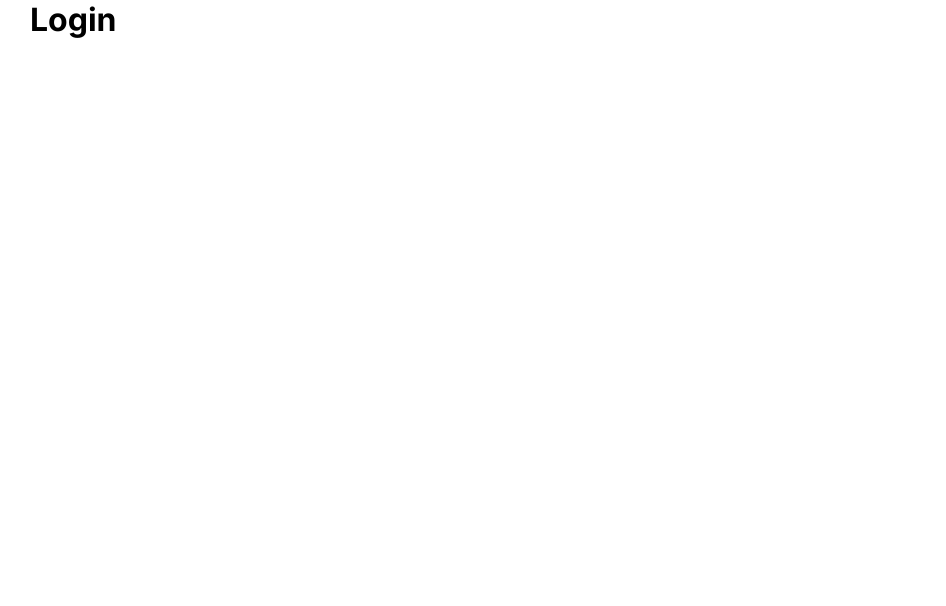
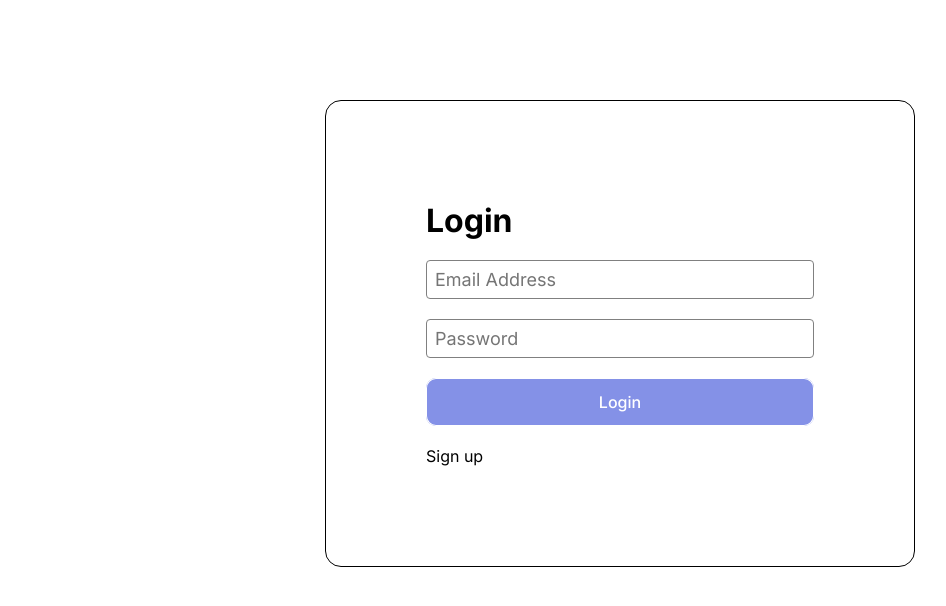
Before and after one commit to notHisu/StartupViet, a Next.js app: page /login in a window 1280 px wide. Shown: the top 606 px of the page, without its empty margins (20-966 px from the left). Built offline with nearby package versions, Linux system fonts and the light colour scheme.

Commit message:
update login

```diff
--- a/src/app/login/login.module.css
+++ b/src/app/login/login.module.css
@@ -0,0 +1,16 @@
+.container {
+  display: flex;
+  align-items: center;
+  justify-content: center;
+  /* height: 100vh; */
+  padding-top: 100px;
+}
+.form {
+  display: flex;
+  flex-direction: column;
+  /* align-items: center; */
+  gap: 20px;
+  padding: 100px;
+  border-radius: 16px;
+  border: 1px solid #000;
+}
--- a/src/app/login/page.tsx
+++ b/src/app/login/page.tsx
@@ -1,9 +1,17 @@
+import Button from "@/components/Button/Button";
 import styles from "./login.module.css";
+import Input from "@/components/Input/Input";
 
 export default function LoginPage() {
   return (
-    <div>
-      <h1>Login</h1>
+    <div className={styles.container}>
+      <form className={`l-6 ${styles.form}`}>
+        <h1>Login</h1>
+        <Input type="text" className={styles.inp} placeholder="Email Address" />
+        <Input type="password" className={styles.inp} placeholder="Password" />
+        <Button className={styles.btn}>Login</Button>
+        <p>Sign up</p>
+      </form>
     </div>
   );
 }
--- /dev/null
+++ b/src/components/Input/Input.module.css
@@ -0,0 +1,7 @@
+.container {
+  /* width: 200px; */
+  border: 1px solid gray;
+  font-size: 18px;
+  border-radius: 4px;
+  padding: 8px 8px;
+}
--- /dev/null
+++ b/src/components/Input/Input.tsx
@@ -0,0 +1,19 @@
+import styles from "./Input.module.css";
+
+export default function Input({
+  className,
+  placeholder,
+  type,
+}: {
+  placeholder: string;
+  className: string;
+  type: string;
+}) {
+  return (
+    <input
+      type={type}
+      className={`${styles.container} ${className}`}
+      placeholder={placeholder}
+    />
+  );
+}
```
